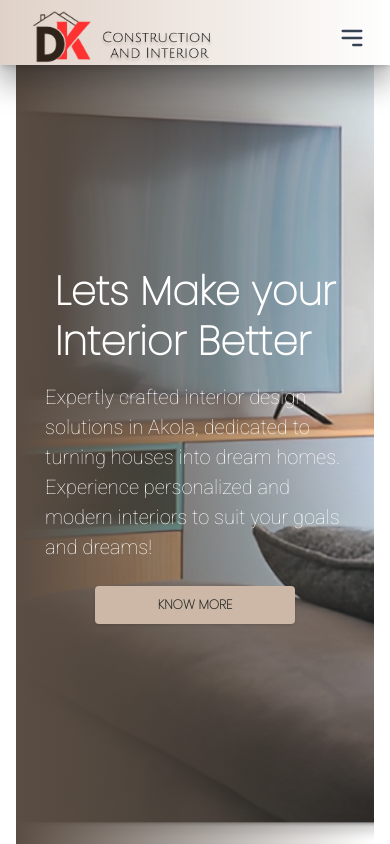
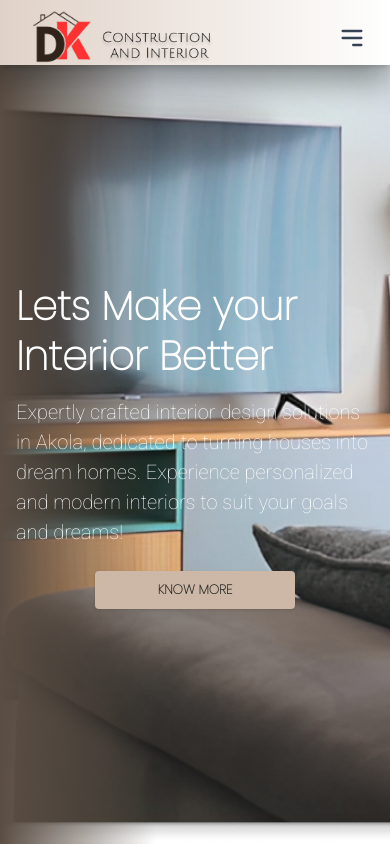
Before and after one commit to AKBiradar02/DK_project, a React (Vite) app: page / in a window 390 px wide. Shown: the top 844 px of the page. Built offline with nearby package versions, Linux system fonts and the light colour scheme; grey boxes are pictures that could not be loaded.

Commit message:
Changes in layout!

```diff
--- a/src/App.jsx
+++ b/src/App.jsx
@@ -19,7 +19,7 @@ function App() {
           element={
             <>
               <Navbar />
-              <div className="container mx-auto px-4">
+              <div className="w-full">
                 <Hero />
                 <DesignSection />
                 <Services />
--- a/src/index.css
+++ b/src/index.css
@@ -1,8 +1,8 @@
 @import "tailwindcss";
 
-html, body {
-  width: 100%;
-  overflow-x: hidden;
+body, html {
+  margin: 0;
+  padding: 0;
 }
 
 
--- a/src/pages/Main/AboutUs.jsx
+++ b/src/pages/Main/AboutUs.jsx
@@ -6,7 +6,7 @@ const AboutUs = () => {
         <section
             id="about"
             className="relative bg-transparent py-10 xs:py-12
-            sm:py-14 md:py-20 bg-cover bg-center bg-no-repeat"
+            sm:py-14 md:py-30 bg-cover bg-center bg-no-repeat"
             style={{ backgroundImage: "url('/images/bg_hero.jpg')" }}
         >
             <div className="absolute inset-0 bg-white bg-opacity-80 z-0"></div>
--- a/src/pages/Main/DesignSection.jsx
+++ b/src/pages/Main/DesignSection.jsx
@@ -24,7 +24,7 @@ const DesignSection = () => {
                     </div>
 
                     <div className="relative w-fit ml-35">
-                        <div className="absolute -top-5 left-[300px] w-32 h-32 border-2 border-[#AF8C53] z-0 rounded-md"></div>
+                        <div className="absolute -top-5 left-[320px] w-32 h-32 border-2 border-[#AF8C53] z-0 rounded-md"></div>
                         <div className="absolute -bottom-5 -left-5 w-32 h-32 border-2 border-[#AF8C53] z-0 rounded-md"></div>
                         <img
                             src="/images/DH2.png"
@@ -47,7 +47,7 @@ const DesignSection = () => {
 
                     {/* Mobile images */}
                     <div className="relative w-fit my-4 lg:hidden">
-                        <div className="absolute -top-5 -left-5 w-32 h-32 border-2 border-[#AF8C53] z-0 rounded-md"></div>
+                        <div className="absolute -top-5 -left-2 w-32 h-32 border-2 border-[#AF8C53] z-0 rounded-md"></div>
                         <img
                             src="/images/DH1.png"
                             alt="Dream House"
@@ -62,7 +62,7 @@ const DesignSection = () => {
                     </p>
 
                     <div className="relative w-fit my-4 lg:hidden">
-                        <div className="absolute -top-5 -left-5 w-32 h-32 border-2 border-[#AF8C53] z-0 rounded-md"></div>
+                        <div className="absolute -top-5 -left-2 w-32 h-32 border-2 border-[#AF8C53] z-0 rounded-md"></div>
                         <img
                             src="/images/DH2.png"
                             alt="Interior Design"
--- a/src/pages/Main/Hero.jsx
+++ b/src/pages/Main/Hero.jsx
@@ -5,21 +5,20 @@ const Hero = () => {
     return (
         <section
             id="home"
-            className="relative h-screen w-full bg-cover bg-center
-            flex items-center pt-[45px] sm:pt-[75px]"
+            className="relative h-screen w-full bg-cover bg-center flex items-center pt-[45px] sm:pt-[75px] md:pt-[10px]"
             style={{ backgroundImage: "url('/images/Hero.png')" }}
         >
-            <div className="w-full md:max-w-[35%] bg-gradient-to-r from-[#5A4D43] to-transparent
-                            h-full flex items-center justify-center px-4 sm:px-6 md:pl-[100px] z-10">
-                <div className="flex flex-col items-center md:items-start text-white
-                                font-poppins font-semibold text-left max-w-[300px]">
-                    <h1 className="text-[40px] xs:text-[44px] sm:text-[48px] md:text-[56px]
-                                    lg:text-[40px] leading-tight mb-4">
+            {/* ✅ Gradient overlay fixed on left */}
+            <div className="absolute top-0 left-0 w-[40%] h-full bg-gradient-to-r from-[#5A4D43] to-transparent z-0" />
+
+            {/* ✅ Text content — separate, positioned on top */}
+            <div className="relative z-10 w-full px-4 sm:px-6 md:px-10 lg:px-20 max-w-[400px]">
+                <h1 className="text-white font-poppins font-semibold text-left text-[40px] xs:text-[44px]
+                                        sm:text-[48px] md:text-[56px] lg:text-[40px] leading-tight mb-4">
                     Lets Make your <br className="block sm:hidden" />
                     Interior Better
                 </h1>
-                    <p className="text-[20px] xs:text-[22px] sm:text-[25px] lg:text-[18px]
-                                    font-roboto mb-6 pr-0 md:pr-3 font-extralight">
+                <p className="text-white text-[20px] xs:text-[22px] sm:text-[25px] lg:text-[18px] font-roboto mb-6 font-extralight">
                     Expertly crafted interior design solutions in Akola, dedicated to
                     turning houses into dream homes. Experience personalized and modern
                     interiors to suit your goals and dreams!
@@ -31,10 +30,9 @@ const Hero = () => {
                     KNOW MORE
                 </button>
             </div>
-            </div>
 
-            <div className="hidden lg:block absolute bottom-[-51.5px] right-[40px]
-                            xl:right-[calc(50%-600px)] 2xl:right-[calc(50%-650px)]">
+            {/* Scroll Arrow */}
+            <div className="hidden lg:block absolute bottom-[-51.5px] right-[40px] xl:right-[calc(50%-600px)] 2xl:right-[calc(50%-650px)]">
                 <ScrollArrow />
             </div>
         </section>
--- a/src/pages/Main/Services.jsx
+++ b/src/pages/Main/Services.jsx
@@ -24,7 +24,7 @@ const services = [
 const Services = () => {
     return (
         <section id="services" className="relative bg-transparent py-10 xs:py-12 sm:py-14
-                                            md:py-20 bg-cover bg-center bg-no-repeat">
+                                            md:py-30 bg-cover bg-center bg-no-repeat">
 
             <div className="max-w-screen-xl mx-auto px-4 sm:px-6 md:px-8 text-center relative">
 
@@ -50,7 +50,7 @@ const Services = () => {
                     ))}
                 </div>
 
-                <div className="hidden lg:block absolute bottom-[-130.5px] right-[40px] xl:right-[calc(50%-600px)] 2xl:right-[calc(50%-650px)] z-20">
+                <div className="hidden lg:block absolute bottom-[-200.5px] right-[40px] xl:right-[calc(50%-600px)] 2xl:right-[calc(50%-650px)] z-20">
                     <ScrollArrow />
                 </div>
             </div>
```
Lines whose indentation alone changed are shown as unchanged.
